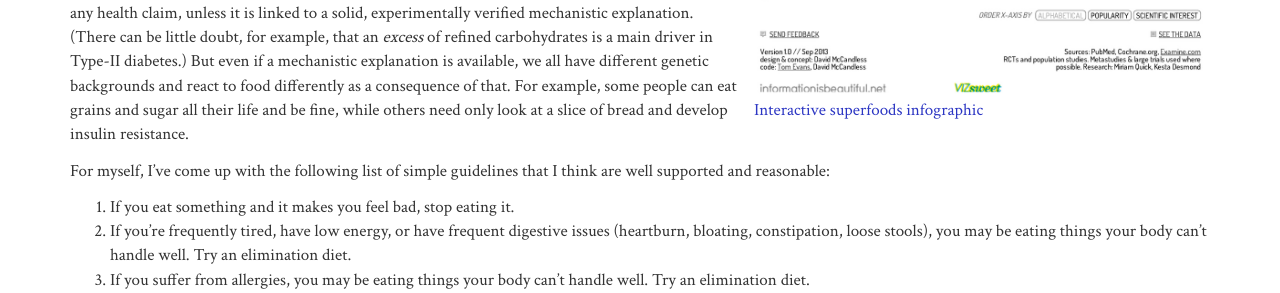
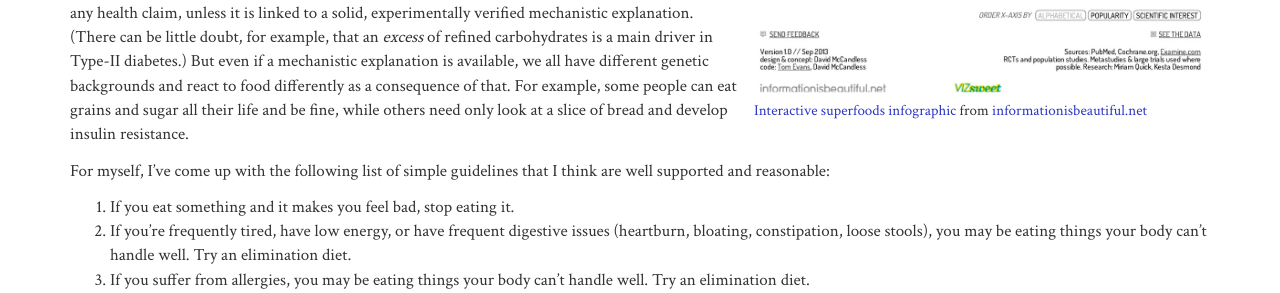
Before and after one commit to clauswilke/clauswilke.github.io.old, a Jekyll site: the page built from _posts/2013-09-13-do-we-know-anything-about-nutrition.md, in a window 1280 px wide. Shown: the part 1456-1749 px from the top of the page. Built offline with Jekyll 4.4.1, drawn with Linux system fonts in a browser that asks for light colours; nearby versions of some CDN libraries; some web fonts are replaced.

Commit message:
make figure notes same size as figure captions.

```diff
--- a/_includes/wrapimage.html
+++ b/_includes/wrapimage.html
@@ -1,5 +1,5 @@
 <div class="image-wrap {{ include.options }}">
     <a href="{{ include.url }}"><img class="img-responsive" src="{{ include.url }}" alt="{{ include.description }}"/></a>
 
-{% if include.note %} {{ include.note }} {% endif %}
+{% if include.note %} <span class="caption-text">{{ include.note }}</span> {% endif %}
 </div>
--- a/_posts/2013-09-13-do-we-know-anything-about-nutrition.md
+++ b/_posts/2013-09-13-do-we-know-anything-about-nutrition.md
@@ -16,7 +16,7 @@
 I was pointed to this [infographic on superfoods,](http://www.informationisbeautiful.net/visualizations/snake-oil-superfoods/) which aims at summarizing the scientific information we have about the health benefits of specific foods. It ranks health claims about specific foods by the strength of scientific evidence for the claim, and provides direct links to the relevant studies. The first thing you’ll notice if you look at it is that most claims fall well below promising. However, there are a few that are listed as good or strong. Since I’m somewhat of a nutrition geek, I of course went immediately and looked at the claims that are supposed to be the strongest. I was dismayed to find that of the four claims listed as very strong, at least two are rather dubious. Those two are barley and oats. (I stopped reading after that. The other two may well be dubious as well.)
 
 <!--more-->
-{% include wrapimage.html url="/assets/images/posts/2013-09-13-superfoods.jpg" options="float-right width-40" note="<a href='http://www.informationisbeautiful.net/visualizations/snake-oil-superfoods/'>Interactive superfoods infographic</a>" %}
+{% include wrapimage.html url="/assets/images/posts/2013-09-13-superfoods.jpg" options="float-right width-40" note="<a href='http://www.informationisbeautiful.net/visualizations/snake-oil-superfoods/'>Interactive superfoods infographic</a> from <a href='http://informationisbeautiful.net'>informationisbeautiful.net</a>" %}
 
 There are two issues with those two claims: First, there is no credible health claim. Second, regardless of the validity of the claim itself, the claim is not well supported by evidence. Let’s consider these two pieces in turn.
 
--- a/_sass/_variables.scss
+++ b/_sass/_variables.scss
@@ -17,6 +17,8 @@
 $font-size-h2:            floor((1.2 * $font-size-base));
 $font-size-h3:            $font-size-base;
 $font-size-h4:            $font-size-base;
+
+$font-size-caption:       ceil(($font-size-base * 0.85));
 
 // blockquotes should have the same font size as the rest of the text
 $blockquote-font-size: $font-size-base;
--- a/assets/css/site.scss
+++ b/assets/css/site.scss
@@ -58,7 +58,7 @@
     .figure-caption {
         @include make-sm-column(4);
 
-        font-size: ceil(($font-size-base * 0.85));
+        font-size: $font-size-caption;
     }
 }
 
@@ -94,6 +94,10 @@
 
 .width-50 {
     width: 50%
+}
+
+.caption-text {
+    font-size: $font-size-caption;
 }
 
 
```
